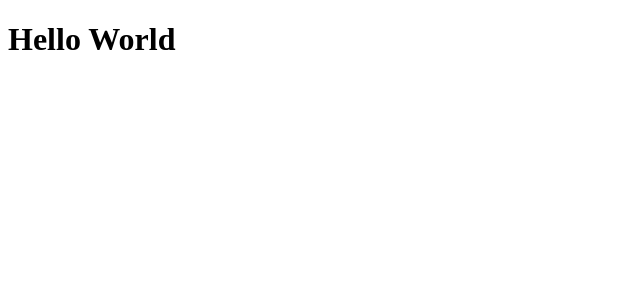
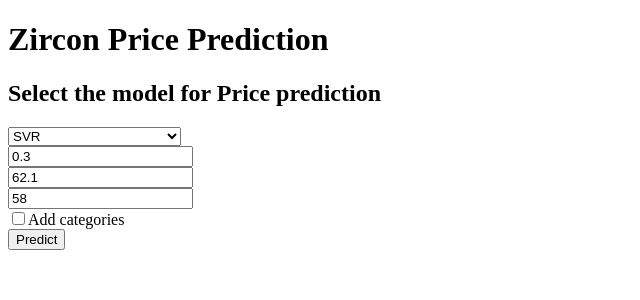
Before and after one commit to lurapozo/gem_prediction, a FastAPI app: page / in a window 1280 px wide. Shown: the top 300 px of the page, without its empty margins (0-640 px from the left). Run offline with FastAPI, Linux system fonts and the light colour scheme.

Commit message:
Web server with model prediction

```diff
--- a/main.py
+++ b/main.py
@@ -2,6 +2,7 @@ from fastapi import FastAPI, Request
 from fastapi.responses import HTMLResponse
 from fastapi.staticfiles import StaticFiles
 from fastapi.templating import Jinja2Templates
+import joblib
 
 app = FastAPI()
 
@@ -9,7 +10,27 @@ templates = Jinja2Templates(directory="templates")
 
 @app.get("/", response_class=HTMLResponse)
 async def read_item(request: Request):
-    id = 1
     return templates.TemplateResponse(
-        request=request, name="gem.html"
+        request=request, name="gem.html",
+        context={"models":
+                     [{"id": 1, "model": "SVR"},
+                      {"id": 2, "model": "Linear Regression"},
+                      {"id": 3, "model": "Random Forest Classifier"}]}
     )
+
+@app.get("/prediction", response_class=HTMLResponse)
+async def predition(
+        request: Request,
+                    carat: float, depth: float, table: float, model: str):
+    if model == "SVR":
+        reg = joblib.load("./models/svr_no_cat.z")
+        pred = reg.predict([[carat, depth, table]])
+    elif model == "Linear Regression":
+        reg = joblib.load("./models/lr_no_cat.z")
+        pred = reg.predict([[carat, depth, table]])
+    else: # random forest
+        reg = joblib.load("./models/rf_no_cat.z")
+        pred = reg.predict([[carat, depth, table]])
+    return templates.TemplateResponse(
+        request=request, name="prediction.html", context={"model": model, "price": pred[0]}
+    )
--- a/pyproject.toml
+++ b/pyproject.toml
@@ -11,6 +11,7 @@ fastapi = "^0.109.2"
 jupyter = "^1.0.0"
 seaborn = "^0.13.2"
 scikit-learn = "^1.4.1.post1"
+joblib = "^1.3.2"
 
 
 [build-system]
--- a/templates/gem.html
+++ b/templates/gem.html
@@ -1,13 +1,36 @@
 <!DOCTYPE html>
 <html lang="en">
 	<head>
-		<title></title>
+		<title>Zircon Price</title>
 		<meta charset="UTF-8">
 		<meta name="viewport" content="width=device-width, initial-scale=1">
+        <script defer src="https://cdn.jsdelivr.net/npm/alpinejs@3.x.x/dist/cdn.min.js"></script>
 	</head>
 	<body>
-		<h1>
-			Hello World
-		</h1>
-	</body>
+        <h1 x-data="{ message: 'Zircon Price Prediction' }" x-text="message"></h1>
+        <h2>Select the model for Price prediction</h2>
+
+        <form x-data="{ open: false }" method="GET" action="prediction">
+            <select name="model" id="model">
+                <template x-for="item in {{ models }}">
+                    <option x-text="item.model" :value="item.model" :id="item.id"></option>
+                </template>
+            </select>
+            <br>
+            <input type="number" step="0.01" name="carat" placeholder="carat" value="0.3">
+            <br>
+            <input type="number" step="0.01" name="depth" placeholder="depth" value="62.1">
+            <br>
+            <input type="number" step="0.01" name="table" placeholder="table" value="58">
+
+            <div>
+                <input type="checkbox" @click="open = ! open" name="categories" value="True">Add categories</input>
+                <div x-show="open" x-transition.delay.50ms @click.outside="open = false">
+                     <span>hola</span>
+                </div>
+            </div>
+            <input type="submit" value="Predict">
+        </form>
+
+    </body>
 </html>
```
Also changed, not shown: templates/prediction.html (added, +11 -0 lines), README.md, 4 other files.
